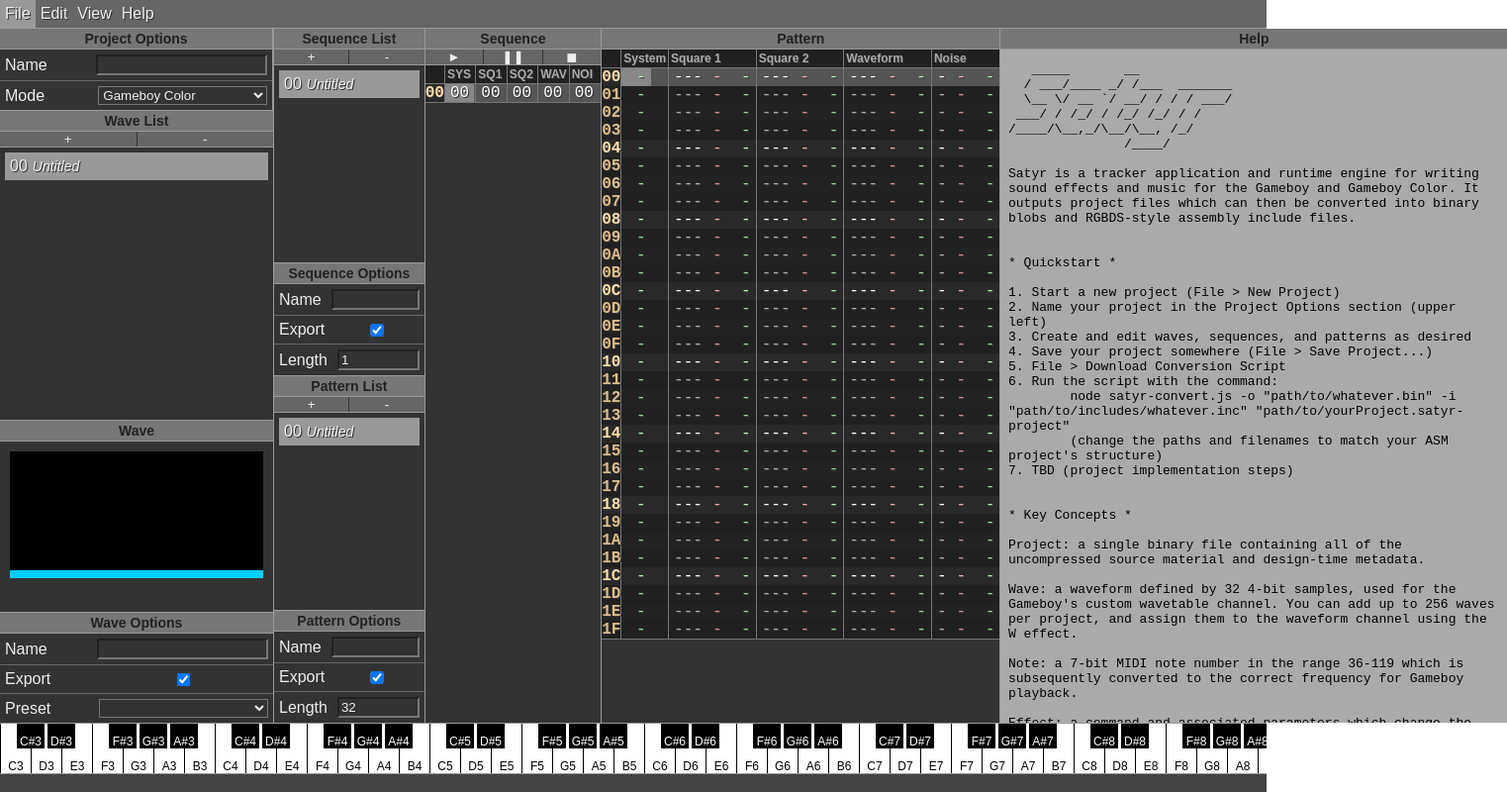
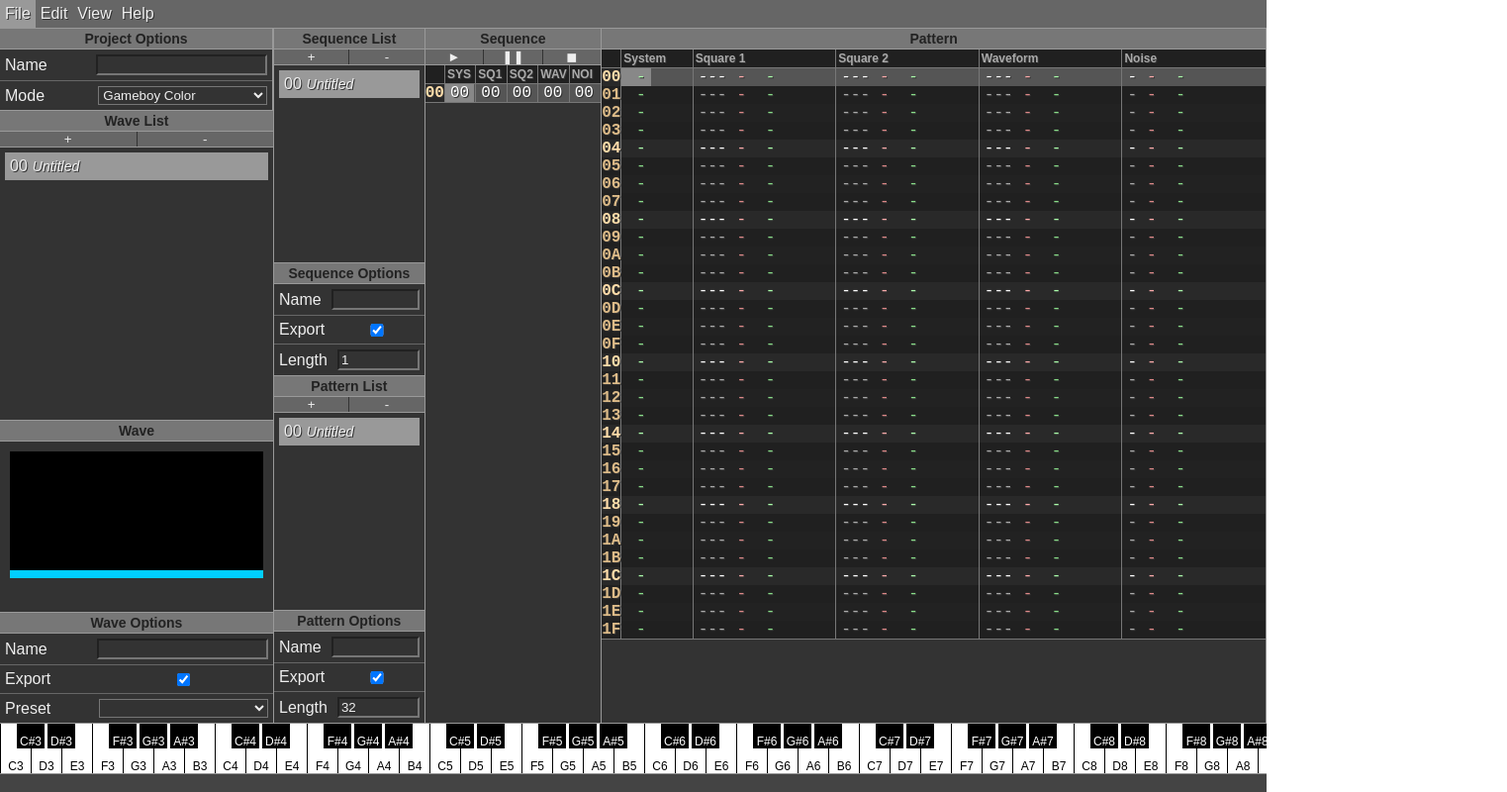
Before and after one commit to Hawkbat/Satyr, a plain HTML site: page index.html in a window 1280 px wide. Shown: the whole page at 99% size, 1523 px wide, since content can reach past the window. Drawn offline with Linux system fonts and the light colour scheme.

Commit message:
Hide Help Sidebar by Default

```diff
--- a/index.html
+++ b/index.html
@@ -115,7 +115,7 @@
 			<h3>Pattern</h3>
 			<div id="pat-grid" class="grid"></div>
 		</section>
-		<section id="section-help">
+		<section id="section-help" class="hide">
 			<h3>Help</h3>
 			<iframe src="readme.txt"></iframe>
 		</section>
```
